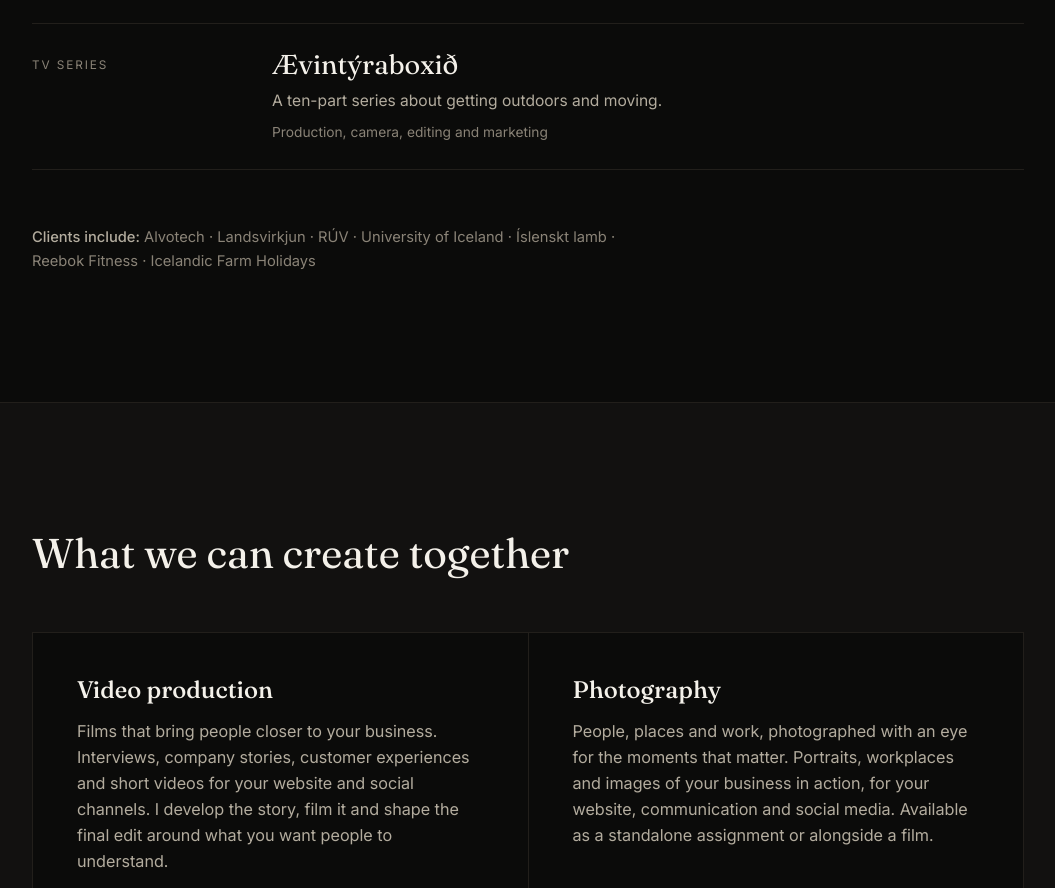
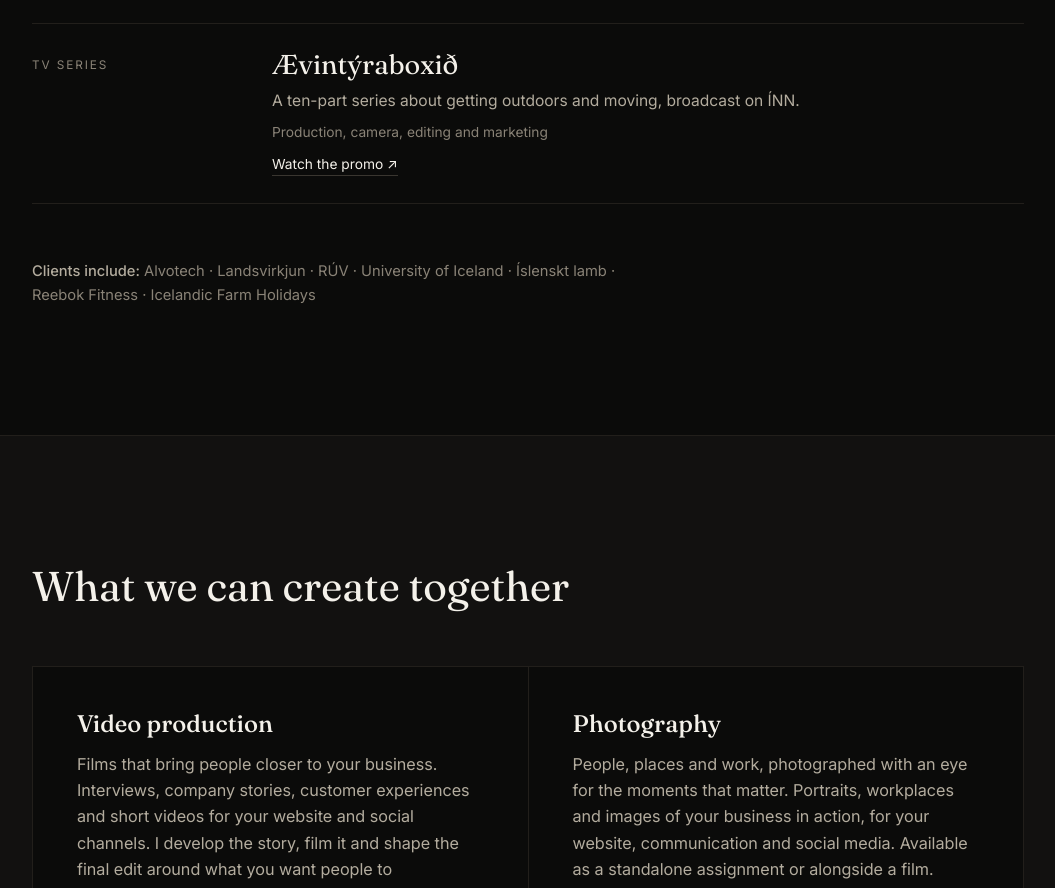
Before and after one commit to Drengsson/Drengsson, a plain HTML site: page en.html in a window 1280 px wide. Shown: the part 2905-3793 px from the top of the page, without its empty margins (112-1167 px from the left). Drawn offline with Linux system fonts and the light colour scheme; a script that the page names is missing.

Commit message:
Link Ævintýraboxið promo

```diff
--- a/en.html
+++ b/en.html
@@ -436,7 +436,8 @@
           <span class="work-kind">TV series</span>
           <div>
             <h3>Ævintýraboxið</h3>
-            <p>A ten-part series about getting outdoors and moving.<span class="work-role">Production, camera, editing and marketing</span></p>
+            <p>A ten-part series about getting outdoors and moving, broadcast on ÍNN.<span class="work-role">Production, camera, editing and marketing</span></p>
+            <a class="work-link" href="https://www.facebook.com/reel/476888183114" target="_blank" rel="noopener">Watch the promo ↗</a>
           </div>
         </li>
       </ul>
```
Also changed, not shown: index.html (+2 -1 lines).
